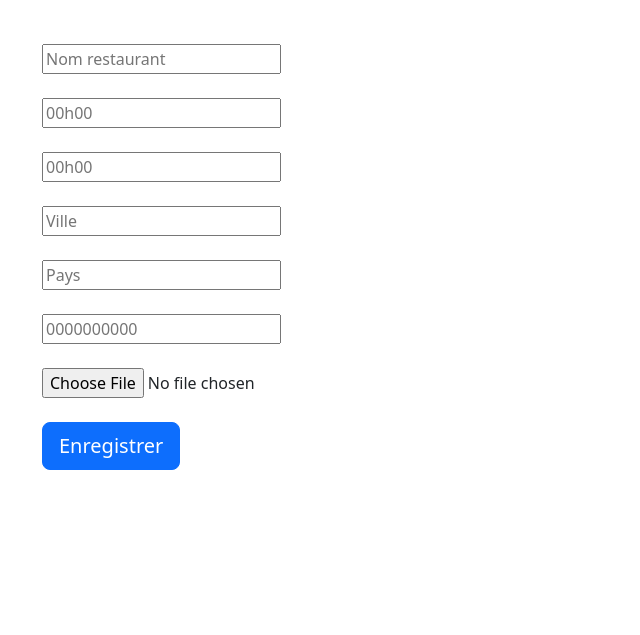
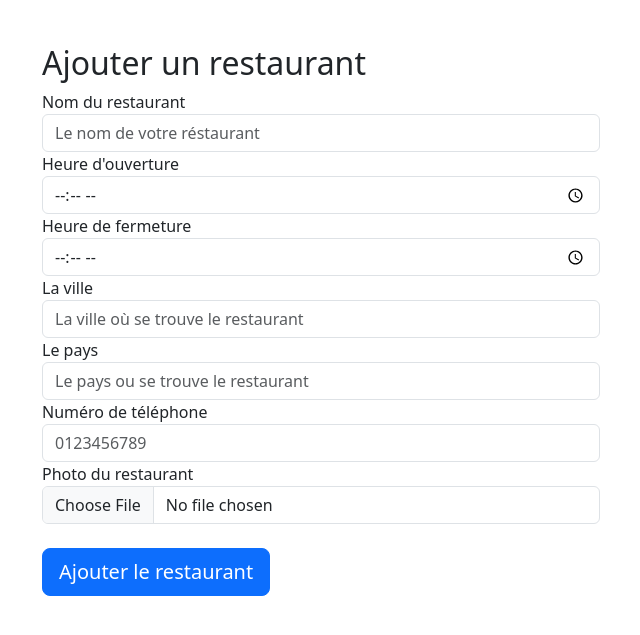
Before and after one commit to cedylad/HubertEat, a PHP site: page /index.php?action=ajoutResto in a window 1280 px wide. Shown: the part 56-691 px from the top of the page, without its empty margins (40-680 px from the left). Run offline with PHP 8.4, Linux system fonts and the light colour scheme.

Commit message:
UPDATE : view des différents formulaires = success

```diff
--- a/controller/inscription.php
+++ b/controller/inscription.php
@@ -31,12 +31,11 @@ if(isset($_POST['lastName']) && isset($_POST['firstName']) && isset($_POST['mail
 }
 
 if($inscrit){
+    header("Location: ./?action=connexion");
     $title = "Connexion";
-    header("Location: ./?action=connexion");
     include "$racine/controller/connexion.php";
 } else {
     $title = "Inscription";
-    header("Location: ./?action=inscription");
     include "$racine/view/viewInscription.php";
     include "$racine/view/layout.php";
 }
--- a/view/viewAjoutResto.php
+++ b/view/viewAjoutResto.php
@@ -1,12 +1,36 @@
 <?php ob_start(); ?>
+<h2>Ajouter un restaurant</h2>
 <form action="./?action=ajoutResto" method="POST" enctype="multipart/form-data">
-  <input type="text" name="nameR" placeholder="Nom restaurant"><br/><br/>
-  <input type="text" name="hourOpenR" placeholder="00h00"><br/><br/>
-  <input type="text" name="hourCloseR" placeholder="00h00"><br/><br/>
-  <input type="text" name="cityR" placeholder="Ville"><br/><br/>
-  <input type="text" name="countryR" placeholder="Pays"><br/><br/>
-  <input type="text" name="phoneR" placeholder="0000000000"><br/><br/>
-  <input type="file" name="imgR"><br/><br/>
-  <div class="panel-footer"><button type="submit" values="Enregistrer" class="btn btn-primary btn-lg">Enregistrer</button></div>
+  <div class="form-row">
+    <div class="form-group col-md-6">
+      <label>Nom du restaurant</label>
+      <input type="text" class="form-control" placeholder="Le nom de votre réstaurant" name="nameR">
+    </div>
+    <div class="form-group col-md-6">
+      <label>Heure d'ouverture</label>
+      <input type="time" class="form-control" placeholder="Heure d'ouverture" name="hourOpenR">
+    </div>
+    <div class="form-group col-md-6">
+      <label>Heure de fermeture</label>
+      <input type="time" class="form-control" placeholder="Heure de fermeture" name="hourCloseR">
+    </div>
+    <div class="form-group col-md-6">
+      <label>La ville</label>
+      <input type="text" class="form-control" placeholder="La ville où se trouve le restaurant" name="cityR">
+    </div>
+    <div class="form-group col-md-6">
+      <label>Le pays</label>
+      <input type="text" class="form-control" placeholder="Le pays ou se trouve le restaurant" name="countryR">
+    </div>
+    <div class="form-group col-md-6">
+      <label>Numéro de téléphone</label>
+      <input type="number" class="form-control" placeholder="0123456789" name="phoneR">
+    </div>
+    <div class="form-group col-md-6">
+      <label>Photo du restaurant</label>
+      <input type="file" class="form-control" name="imgR">
+    </div>
+  </div> <br>
+  <button type="submit" values="Enregistrer" class="btn btn-primary btn-lg">Ajouter le restaurant</button>
 </form>
-<?php $content = ob_get_clean(); ?>
+  <?php $content = ob_get_clean(); ?>
```
Also changed, not shown: view/viewAfficherResto.php (+1 -7 lines), view/viewConnexion.php (+15 -12 lines), view/viewInscription.php (+25 -8 lines), view/viewProfil.php (+22 -8 lines), controller/ajoutResto.php (line endings or trailing spaces).
